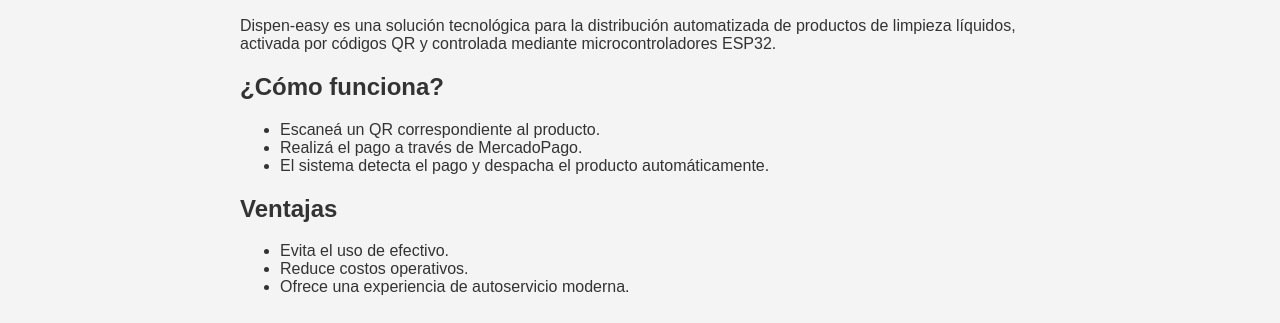
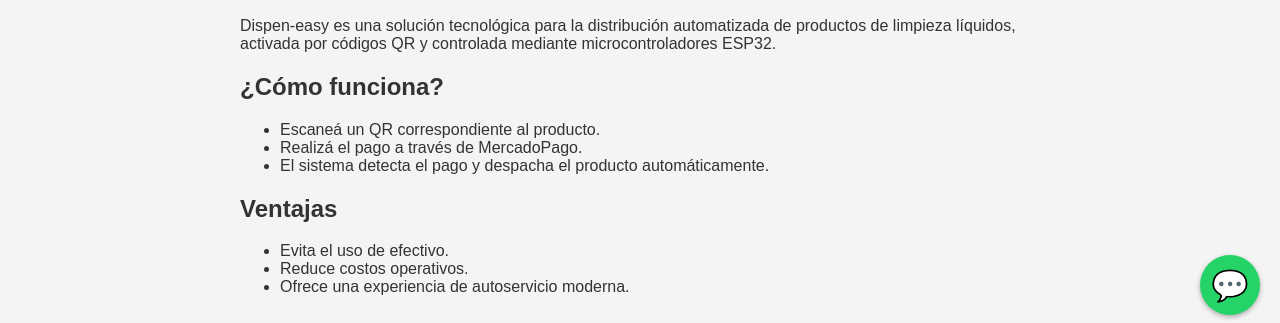
Before and after one commit to victorap-tech/Dispen-easy-, a plain HTML site: page index.html in a window 1280 px wide. Shown: the part 465-788 px from the top of the page. Drawn offline with Linux system fonts and the light colour scheme.

Commit message:
Add files via upload

```diff
--- a/index.html
+++ b/index.html
@@ -39,6 +39,22 @@
       text-align: center;
       font-size: 0.9em;
     }
+    .whatsapp-button {
+      position: fixed;
+      bottom: 20px;
+      right: 20px;
+      background-color: #25D366;
+      color: white;
+      border-radius: 50%;
+      width: 60px;
+      height: 60px;
+      display: flex;
+      align-items: center;
+      justify-content: center;
+      text-decoration: none;
+      font-size: 30px;
+      box-shadow: 0 2px 5px rgba(0, 0, 0, 0.3);
+    }
   </style>
 </head>
 <body>
@@ -76,6 +92,8 @@
     </div>
   </section>
 
+  <a class="whatsapp-button" href="https://wa.me/5493758551339?text=Hola%2C%20quiero%20informaci%C3%B3n%20sobre%20Dispen-easy" target="_blank" title="Chateá con Dispen-easy">💬</a>
+
   <footer>
     &copy; 2025 Dispen-easy. Todos los derechos reservados.
   </footer>
```
